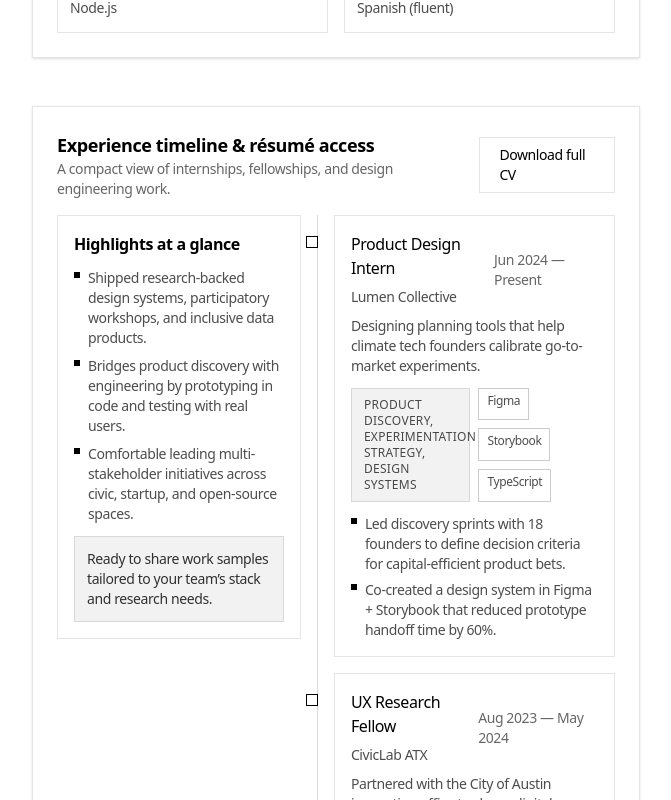
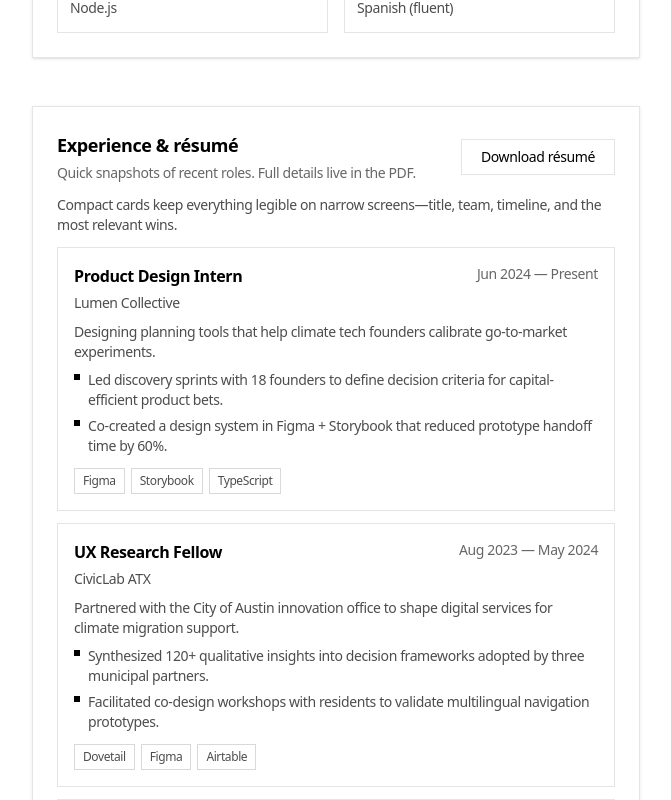
Before and after one commit to danlitvak/daniel_litvak, a Next.js app: page / in a window 1280 px wide. Shown: the part 2420-3220 px from the top of the page, without its empty margins (304-975 px from the left). Built offline with nearby package versions, Linux system fonts and the light colour scheme.

Commit message:
Simplify experience layout and calm blog hover state

```diff
--- a/app/globals.css
+++ b/app/globals.css
@@ -60,9 +60,7 @@
   }
 
   a:hover {
-    text-decoration: underline;
-    text-decoration-color: color-mix(in srgb, var(--accent-color) 60%, transparent);
-    text-decoration-thickness: 1px;
+    text-decoration: none;
   }
 
   ::selection {
--- a/app/page.tsx
+++ b/app/page.tsx
@@ -251,50 +251,32 @@ export default function Personal() {
         transition={TRANSITION_SECTION}
         className="rounded-none border border-black/10 bg-white p-6 shadow-sm dark:border-white/10 dark:bg-white/5"
       >
-        <div className="flex flex-col gap-3 md:flex-row md:items-center md:justify-between">
-          <div>
-            <h2 className="text-lg font-semibold text-black dark:text-white">
-              Experience timeline & résumé access
-            </h2>
+        <div className="flex flex-col gap-2 md:flex-row md:items-center md:justify-between">
+          <div className="space-y-1">
+            <h2 className="text-lg font-semibold text-black dark:text-white">Experience & résumé</h2>
             <p className="text-sm text-black/60 dark:text-white/60">
-              A compact view of internships, fellowships, and design engineering work.
+              Quick snapshots of recent roles. Full details live in the PDF.
             </p>
           </div>
-          <CTAButton href={RESUME_URL} target="_blank" label="Download full CV" variant="secondary" />
+          <CTAButton href={RESUME_URL} target="_blank" label="Download résumé" variant="secondary" />
         </div>
-        <div className="mt-4 grid gap-4 lg:grid-cols-[0.9fr_1.1fr] lg:items-start">
-          <div className="space-y-3 rounded-none border border-black/10 bg-white p-4 dark:border-white/10 dark:bg-black/40">
-            <h3 className="text-base font-semibold text-black dark:text-white">Highlights at a glance</h3>
-            <ul className="space-y-2 text-sm text-black/70 dark:text-white/70">
-              <li className="flex items-start gap-2">
-                <span className="mt-1 h-1.5 w-1.5 flex-none bg-black dark:bg-white" />
-                <span>Shipped research-backed design systems, participatory workshops, and inclusive data products.</span>
-              </li>
-              <li className="flex items-start gap-2">
-                <span className="mt-1 h-1.5 w-1.5 flex-none bg-black dark:bg-white" />
-                <span>Bridges product discovery with engineering by prototyping in code and testing with real users.</span>
-              </li>
-              <li className="flex items-start gap-2">
-                <span className="mt-1 h-1.5 w-1.5 flex-none bg-black dark:bg-white" />
-                <span>Comfortable leading multi-stakeholder initiatives across civic, startup, and open-source spaces.</span>
-              </li>
-            </ul>
-            <div className="rounded-none border border-black/10 bg-black/5 p-3 text-sm text-black/80 dark:border-white/20 dark:bg-white/10 dark:text-white/80">
-              Ready to share work samples tailored to your team’s stack and research needs.
-            </div>
-          </div>
-          <ol className="relative space-y-4 border-l border-black/15 pl-4 dark:border-white/15">
+        <p className="mt-3 text-sm text-black/70 dark:text-white/70">
+          Compact cards keep everything legible on narrow screens—title, team, timeline, and the most relevant wins.
+        </p>
+        <div className="mt-3 space-y-3">
           {WORK_EXPERIENCE.map((job) => (
-              <li key={job.id} className="relative rounded-none border border-black/10 bg-white p-4 dark:border-white/10 dark:bg-black/40">
-                <span className="absolute -left-[29px] top-5 h-3 w-3 border border-black bg-white dark:border-white dark:bg-black" aria-hidden />
-                <div className="flex flex-col gap-2 md:flex-row md:items-center md:justify-between">
-                  <div className="space-y-1">
-                    <h3 className="text-base font-medium text-black dark:text-white">{job.title}</h3>
+            <div
+              key={job.id}
+              className="rounded-none border border-black/10 bg-white p-4 dark:border-white/10 dark:bg-black/40"
+            >
+              <div className="flex flex-col gap-1 sm:flex-row sm:items-start sm:justify-between">
+                <div className="space-y-0.5">
+                  <h3 className="text-base font-semibold text-black dark:text-white">{job.title}</h3>
                   <a
                     href={job.link}
                     target="_blank"
                     rel="noopener noreferrer"
-                      className="text-sm font-medium text-black/70 underline-offset-2 hover:text-black/90 dark:text-white/70 dark:hover:text-white"
+                    className="text-sm font-medium text-black/70 hover:text-black/90 dark:text-white/70 dark:hover:text-white"
                   >
                     {job.company}
                   </a>
@@ -304,22 +286,7 @@ export default function Personal() {
                 </p>
               </div>
               <p className="mt-2 text-sm text-black/70 dark:text-white/70">{job.summary}</p>
-                <div className="mt-3 grid gap-2 md:grid-cols-2">
-                  <div className="rounded-none border border-black/10 bg-black/5 px-3 py-2 text-xs font-medium uppercase tracking-wide text-black/70 dark:border-white/10 dark:bg-white/10 dark:text-white/70">
-                    {job.focus}
-                  </div>
-                  <div className="flex flex-wrap gap-2 text-xs text-black/70 dark:text-white/70">
-                    {job.stack.map((tool) => (
-                      <span
-                        key={tool}
-                        className="rounded-none border border-black/20 bg-white px-2 py-1 dark:border-white/20 dark:bg-black"
-                      >
-                        {tool}
-                      </span>
-                    ))}
-                  </div>
-                </div>
-                <ul className="mt-3 space-y-1.5 text-sm text-black/70 dark:text-white/70">
+              <ul className="mt-2 space-y-1.5 text-sm text-black/70 dark:text-white/70">
                 {job.achievements.map((achievement) => (
                   <li key={achievement} className="flex gap-2">
                     <span className="mt-1 h-1.5 w-1.5 flex-none bg-black dark:bg-white" />
@@ -327,9 +294,18 @@ export default function Personal() {
                   </li>
                 ))}
               </ul>
-              </li>
+              <div className="mt-3 flex flex-wrap gap-1.5 text-xs text-black/70 dark:text-white/70">
+                {job.stack.map((tool) => (
+                  <span
+                    key={tool}
+                    className="rounded-none border border-black/15 bg-white px-2 py-1 dark:border-white/20 dark:bg-black"
+                  >
+                    {tool}
+                  </span>
                 ))}
-          </ol>
+              </div>
+            </div>
+          ))}
         </div>
       </motion.section>
 
```
Lines whose indentation alone changed are shown as unchanged.
